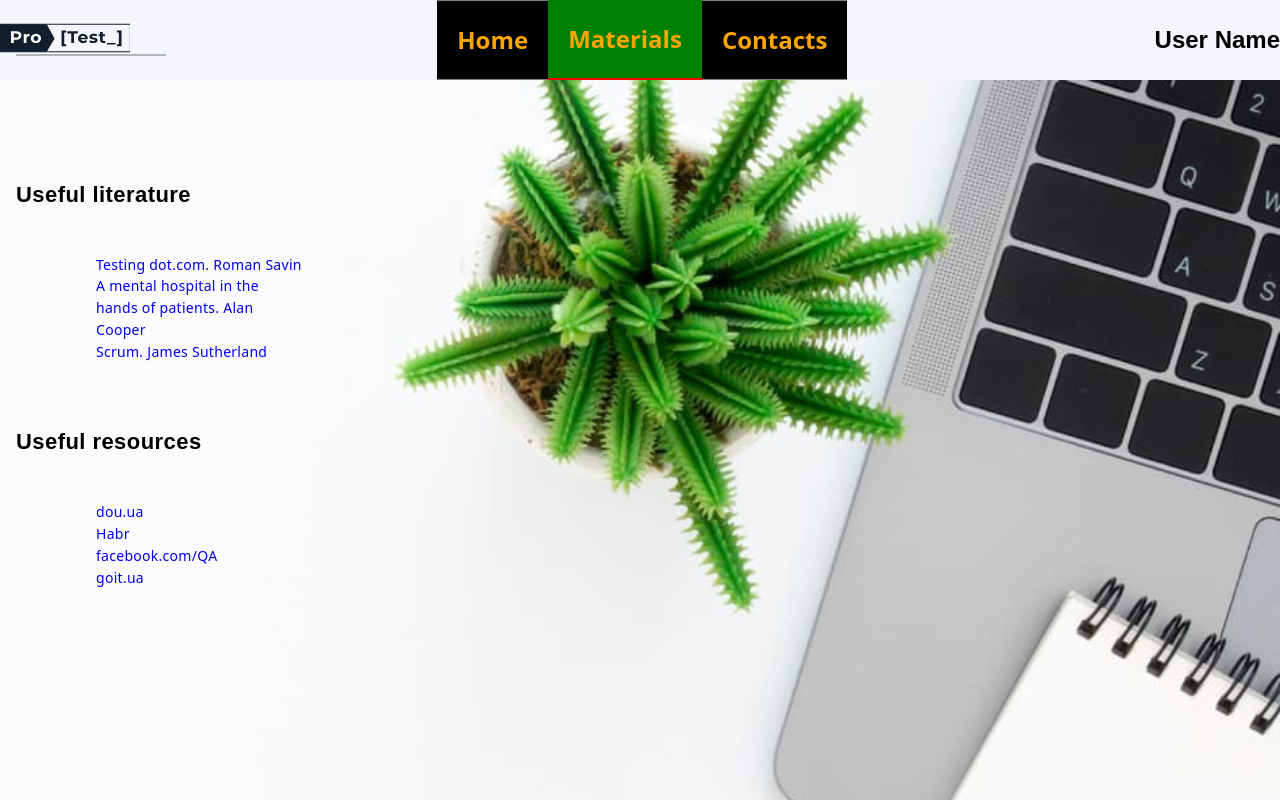
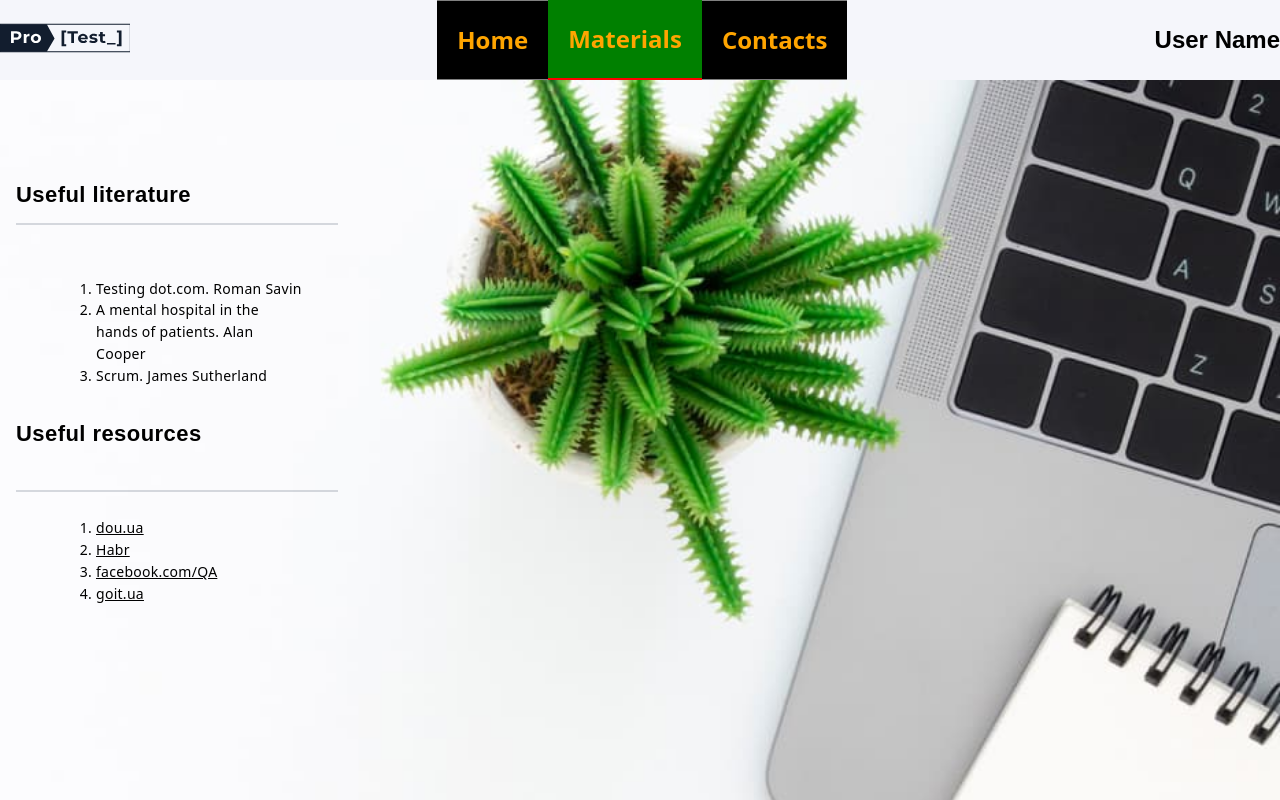
Before and after one commit to OleksandrDomanskyi/react-team-project-pro-test, a React (Create React App) app: page /useful-info in a window 1280 px wide. Shown: the top 800 px of the page. Built offline with nearby package versions, Linux system fonts and the light colour scheme.

Commit message:
styles
added lines

```diff
--- a/src/components/UsefulInfo/UsefulInfo.jsx
+++ b/src/components/UsefulInfo/UsefulInfo.jsx
@@ -6,14 +6,14 @@ const UsefulInfo = () => {
     const literatureList = literature.map(item => {
         return (
           <li className={styles.literatureItem} key={nanoid()}>
-            <a href={item.link}>{item.content}</a>
+            <a className={styles.literatureLink}  href={item.link}>{item.content}</a>
           </li>
         );
       });
       const resourcesList = resources.map(item => {
         return (
           <li className={styles.resourceItem} key={nanoid()}>
-            <a href={item.link}>{item.content}</a>
+            <a className={styles.resourceLink} href={item.link}>{item.content}</a>
           </li>
         );
       });
@@ -23,10 +23,10 @@ const UsefulInfo = () => {
         <div className={styles.block}>
           <h2 className={styles.title}>Useful literature</h2>
           {/* <img alt='line' src="../../images/icons.svg#line1" width="321" height="1"/> */}
-          <div className={styles.line}></div>
+          <div className={styles.lineTop}></div>
           <ol className={styles.literatureList}>{literatureList}</ol>
           <h2 className={styles.title}>Useful resources</h2>
-          <div className={styles.line}></div>
+          <div className={styles.lineBottom}></div>
           <ol className={styles.resourcesList}>{resourcesList}</ol>
         </div>
         </section>
--- a/src/components/UsefulInfo/usefull-info.module.scss
+++ b/src/components/UsefulInfo/usefull-info.module.scss
@@ -1,6 +1,6 @@
 @import '../../sass/main.scss';
 
-.line {
+.lineTop {
     content: '';
     position: absolute;
     display: block;
@@ -9,6 +9,38 @@
     width: 150px;
     opacity: 0.15;
     border: 0.5px solid #00122f;
+    margin-top: 118px;
+    @include tablet {
+        margin-top:252px;
+        width:336px;
+    }
+    @include desktop {
+        margin-top:169px;
+        width:322px;
+    }
+
+
+  }
+
+  .lineBottom {
+    content: '';
+    position: absolute;
+    display: block;
+    background-color: #00122f;
+
+    width: 150px;
+    opacity: 0.15;
+    border: 0.5px solid #00122f;
+    margin-top: 242px;
+    @include tablet {
+        margin-top:344px;
+        width:336px;
+    }
+    @include desktop {
+        margin-top:342px;
+        width:322px;
+    }
+
 
   }
 
@@ -45,7 +77,6 @@
 }
 
 .title{
-//   position: relative;
   margin-top: 32px;
   font-weight: 700;
   font-size: 18px;
@@ -61,18 +92,17 @@
     max-width:400px;
   }
 
-//   ::after{
-//       background: url('../../images/icons.svg#line1');
-//   }
 
 }
 
 .literatureList {
     text-align: start;
-    margin-bottom: 32px;
-  padding-left: 12px;
+    margin-top: 20px;
+    list-style-type:upper;
+    padding-left:10px;
   @include tablet {
     padding-left: 100px;
+    margin-top: 24px;
   }
   @include desktop {
     padding-left: 80px;
@@ -80,11 +110,15 @@
 }
 
 .resourcesList{
+    margin-top: 20px;
     text-align: start;
-    padding-left: 12px;
+    list-style-type:upper;
+    padding-left:10px;
   @include tablet {
     padding-left: 100px;
     margin-bottom: 336px;
+    margin-top: 24px;
+
   }
   @include desktop {
     margin-bottom: 272px;
@@ -100,7 +134,7 @@
   line-height: 1.6;
   max-width: 207px;
   letter-spacing: 0.02em;
-
+  color:black;
   @include tablet{
     font-weight: 500;
     font-size: 14px;
@@ -117,6 +151,8 @@
   letter-spacing: 0.02em;
   max-width: 205px;
   width: max-content;
+  text-decoration: underline;
+  color:black;
 
   @include tablet {
     font-weight: 500;
@@ -125,3 +161,32 @@
 
   }
 }
+
+.literatureLink{
+    &:visited {
+        color: black;
+      }
+      &:hover {
+        color: black;
+      }
+      &:active {
+        color: black;
+      }
+
+    color: black;
+
+}
+.resourceLink{
+    &:visited {
+        color: black;
+      }
+      &:hover {
+        color: black;
+      }
+      &:active {
+        color: black;
+      }
+
+    color: black;
+
+}
```
